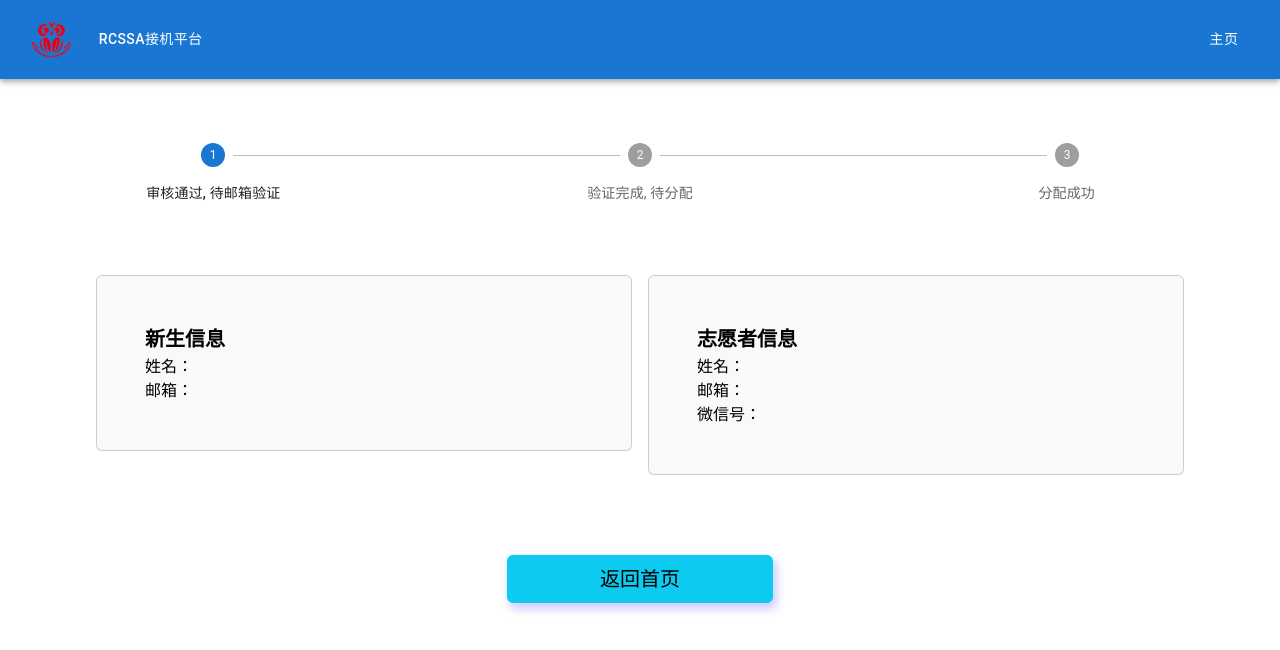
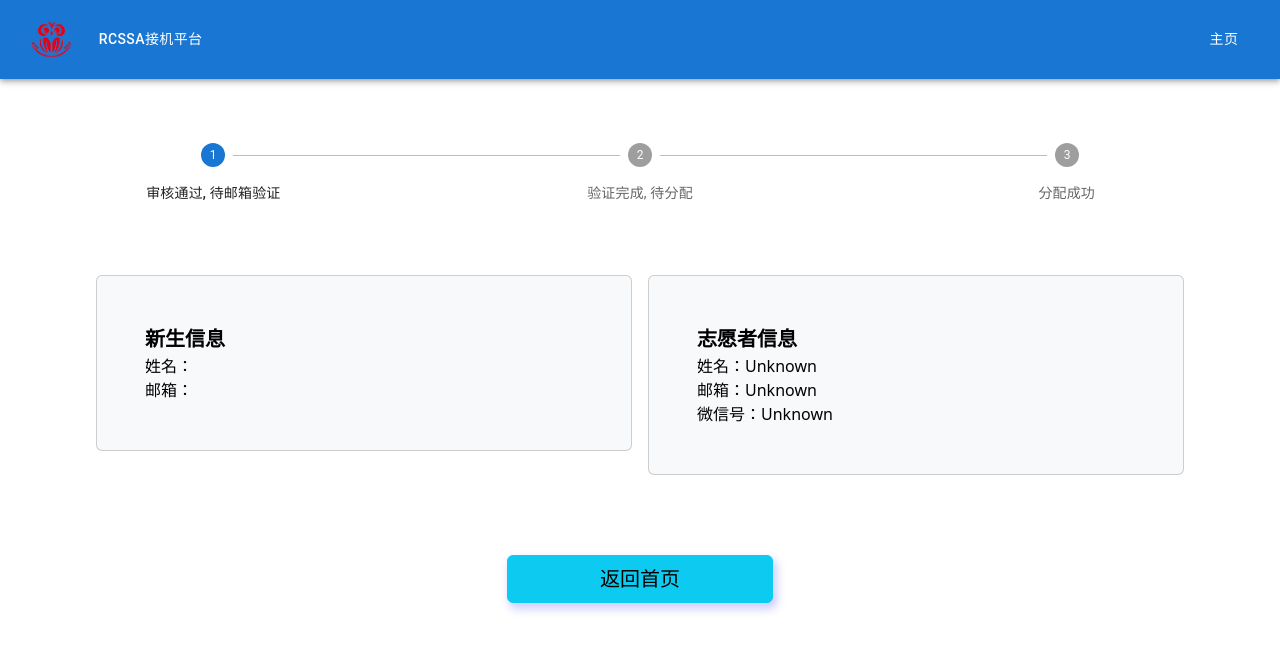
Before and after one commit to RCSSA/Freshmen-Airport-Pickup-Frontend, a React (Create React App) app in the folder airport-pickup/: page /studentallocate in a window 1280 px wide. Shown: the top 650 px of the page. Built offline with nearby package versions, Linux system fonts and the light colour scheme.

Commit message:
desplaying matching status

```diff
--- a/airport-pickup/src/App.js
+++ b/airport-pickup/src/App.js
@@ -26,6 +26,8 @@ function App() {
   // const [volName, setVolName] = useState("");
   const [studentEmail, setStudentEmail] = useState("");
   const [volEmail, setVolEmail] = useState("");
+  const [volInfo, setVolInfo] = useState({});
+  const [studentList, setStudentList] = useState([]);
 
   return (
     <BrowserRouter>
@@ -52,6 +54,7 @@ function App() {
               setStatus={setStatus}
               setProgress={setProgress}
               setVolEmail={setVolEmail}
+              setStudentList={setStudentList}
             />
           }
         ></Route>
@@ -80,7 +83,7 @@ function App() {
             // <RequireAuth user={volunteerLoggedIn}>
             //   <TimeInfoPage />
             // </RequireAuth>
-            <TimeInfoPage />
+            <TimeInfoPage studentList={studentList} />
           }
         ></Route>
 
@@ -94,6 +97,7 @@ function App() {
               setProgress={setProgress}
               setStudentName={setStudentName}
               setStudentEmail={setStudentEmail}
+              setVolInfo={setVolInfo}
             />
           }
         ></Route>
@@ -123,6 +127,7 @@ function App() {
               progress={progress}
               studentEmail={studentEmail}
               studentName={studentName}
+              volInfo={volInfo}
             />
           }
         ></Route>
--- a/airport-pickup/src/pages/StatusPage.js
+++ b/airport-pickup/src/pages/StatusPage.js
@@ -45,7 +45,7 @@ export default function StatusPage(props) {
       setAlert(
         <div className="full-width">
           <Alert
-            message="尚未注册"
+            message="尚未注册或已被注册"
             description="您尚未注册您的相关信息，请返回主页进行注册后再次尝试登陆。"
             type="error"
             showIcon
--- a/airport-pickup/src/pages/students/newStudentPage.js
+++ b/airport-pickup/src/pages/students/newStudentPage.js
@@ -282,7 +282,7 @@ export default function NewStudentPage(props) {
                       adapterLocale="zh-cn"
                     >
                       <DateTimePicker
-                        label="到达时间（CST）"
+                        label="到达时间（CST 休斯敦时间）"
                         onChange={(e) => setArriveTime(e)}
                         value={dayjs(arriveTime)}
                       />
--- a/airport-pickup/src/pages/students/studentAllocatePage.js
+++ b/airport-pickup/src/pages/students/studentAllocatePage.js
@@ -27,9 +27,26 @@ export default function StudentAllocatePage(props) {
         <div className="col-12 col-lg-6 p-0 p-lg-5 ps-lg-2">
           <div className="full-width p-3 p-lg-5 card text-bg-light my-3">
             <div className="fw-bold fs-5">志愿者信息</div>
-            <div>姓名：</div>
-            <div>邮箱：</div>
-            <div>微信号：</div>
+            <div>
+              姓名：
+              {props.volInfo &&
+              props.volInfo.vol_firstname &&
+              props.volInfo.vol_lastname
+                ? props.volInfo.vol_firstname + " " + props.volInfo.vol_lastname
+                : "Unknown"}
+            </div>
+            <div>
+              邮箱：
+              {props.volInfo && props.volInfo.vol_email
+                ? props.volInfo.vol_email
+                : "Unknown"}
+            </div>
+            <div>
+              微信号：
+              {props.volInfo && props.volInfo.vol_wechat
+                ? props.volInfo.vol_wechat
+                : "Unknown"}
+            </div>
           </div>
         </div>
       </div>
--- a/airport-pickup/src/pages/students/studentLogin.js
+++ b/airport-pickup/src/pages/students/studentLogin.js
@@ -40,6 +40,7 @@ export default function StudentLoginPage(props) {
           setStudentLoggedIn(true);
           props.setStudentName(firstName + " " + lastName);
           props.setStudentEmail(email);
+          props.setVolInfo(data.record);
           navigate("/studentallocate", {
             email,
             name: firstName + " " + lastName,
--- a/airport-pickup/src/pages/volunteers/Loginpage.js
+++ b/airport-pickup/src/pages/volunteers/Loginpage.js
@@ -36,6 +36,7 @@ export default function Loginpage(props) {
           alert("登陆成功！");
           setVolunteerLoggedIn(true);
           props.setVolEmail(email);
+          props.setStudentList(data.record || []);
           navigate("/info");
         } else {
           if (data.found === true && data.confirmed === false) {
--- a/airport-pickup/src/pages/volunteers/Registerpage.js
+++ b/airport-pickup/src/pages/volunteers/Registerpage.js
@@ -40,7 +40,7 @@ export default function RegisterPage(props) {
           props.setStatus(1);
           navigate("/status");
         } else {
-          props.setStatus(0);
+          props.setStatus(2);
           navigate("/status");
         }
         // 审核不通过的情况?
--- a/airport-pickup/src/pages/volunteers/TimeInfoPage.js
+++ b/airport-pickup/src/pages/volunteers/TimeInfoPage.js
@@ -1,32 +1,42 @@
 import React, { useContext, useEffect } from "react";
 import { useNavigate } from "react-router-dom";
 
-export default function TimeInfoPage() {
+export default function TimeInfoPage(props) {
   const navigate = useNavigate();
 
   function logout() {
     navigate("/");
   }
 
+  useEffect(() => {
+    console.log("TimeInfoPage: props:", props);
+  }, []);
+
   return (
     <div className="full-width ">
       <div className="full-width d-flex flex-column align-items-center p-5">
         <h1 className="fw-bold my-4">接机信息</h1>
         <div className="fw-bold">您好，匹配信息如下：</div>
+
         <div>
           {/* 分配信息 */}
-          <div className="d-flex justify-content-between align-items-center full-width mt-3">
-            <div className="card text-bg-light p-3">
-              <div>航班号：NH114</div>
-              <div>时间: 2023-06-24-08:23am</div>
-              <div>机场: IAH</div>
+          {props.studentList.map((student, index) => (
+            <div className="card text-bg-light p-3" key={index}>
+              <div>航班号：{student.flight_number}</div>
+              <div>
+                到达机场时间：
+                {new Date(student.arriving_time).toLocaleString("zh-cn", {
+                  timeZone: "America/Chicago",
+                })}
               </div>
+              <div>机场：{student.airport}</div>
               <div className="d-flex align-items-center">
                 <p className="text-success me-3 mt-3">状态: 分配成功</p>
                 <div className="btn btn-outline-danger">删除</div>
               </div>
             </div>
-
+          ))}
+        </div>
         <div className="row mt-4 justify-content-center">
           <button
             className="btn btn-info homepage-btn m-2 col-12 col-lg-6"
@@ -43,6 +53,5 @@ export default function TimeInfoPage() {
         </div>
       </div>
     </div>
-    </div>
   );
 }
```
Lines whose indentation alone changed are shown as unchanged.
